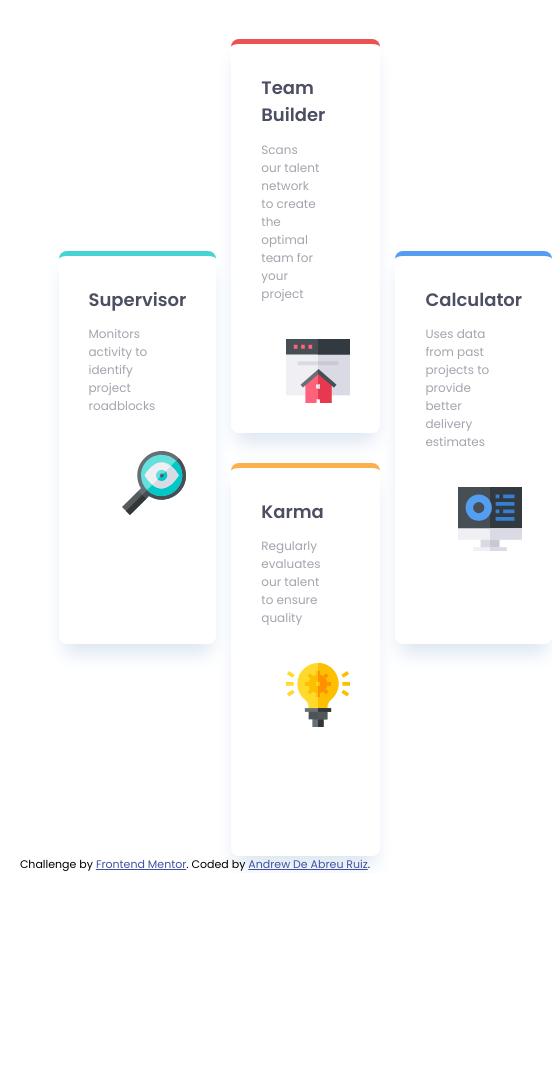
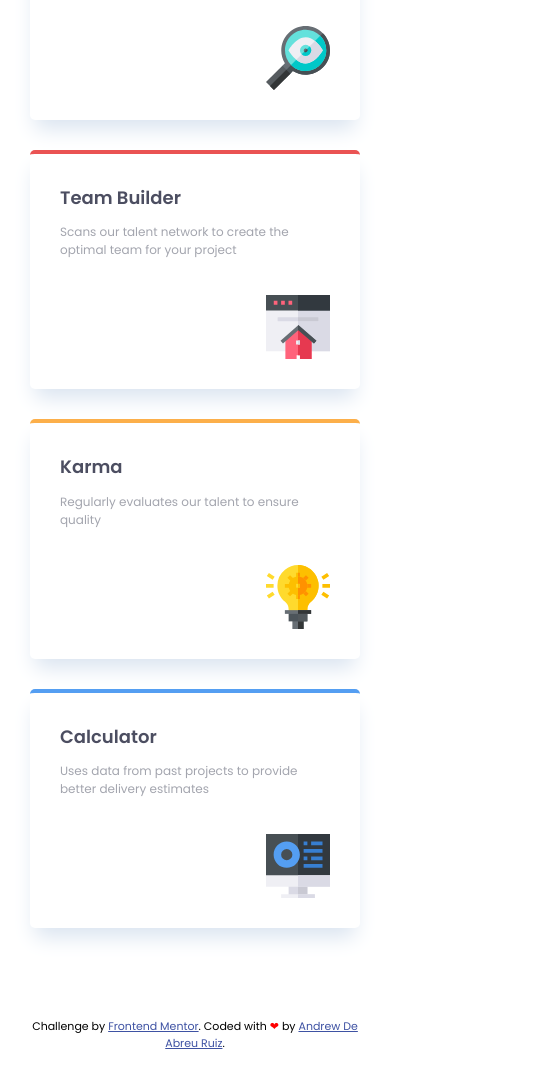
Before and after one commit to andrewabreu97/four-card-feature-section, a plain HTML site: page index.html in a window 390 px wide. Shown: the part 416-1483 px from the top of the page, 552 px wide, since content can reach past the window. Before the commit the page ends 1289 px from the top, so only its background shows below. Drawn offline with Linux system fonts and the light colour scheme.

Commit message:
Add simply responsive with media query in main.css

```diff
--- a/css/main.css
+++ b/css/main.css
@@ -25,7 +25,7 @@ body {
 
 .features-header {
     text-align: center;
-    margin: 0 auto 4.67em auto;
+    margin: 5em auto 4.67em auto;
 }
 
 .features-header .title {
@@ -53,13 +53,14 @@ body {
     grid-row-gap: 2em;
     grid-column-gap: 1em;
     justify-items: center;
+    margin-bottom: 5em;
 }
 
 .features-cards .card {
     max-width: 330px;
     background-color: hsl(0, 0%, 100%);
     padding: 2em 2em 2em 2em;
-    border-radius: 8px;
+    border-radius: 5px;
     box-shadow: 0px 14px 20px -5px rgba(218,228,240,1);
 }
 
@@ -81,30 +82,83 @@ body {
 
 .features-cards .card-cyan {
     grid-row: 2/4;
-    border-top: 5px solid hsl(180, 62%, 55%);
+    border-top: 4px solid hsl(180, 62%, 55%);
     justify-self: right;
 }
 
 .features-cards .card-red {
     grid-row: 1/3;
-    border-top: 5px solid hsl(0, 78%, 62%);
+    border-top: 4px solid hsl(0, 78%, 62%);
 }
 
 .features-cards .card-orange {
     grid-row: 3/5;
-    border-top: 5px solid hsl(34, 97%, 64%);
+    border-top: 4px solid hsl(34, 97%, 64%);
 }
 
 .features-cards .card-blue {
     grid-row: 2/4;
-    border-top: 5px solid hsl(212, 86%, 64%);
+    border-top: 4px solid hsl(212, 86%, 64%);
     justify-self: left;
 }
 
+footer{
+    padding: 1em 1em;
+}
+
 .attribution {
-    font-size: 11px; text-align: center;
+    font-size: 11px;
+    text-align: center;
 }
 
 .attribution a {
     color: hsl(228, 45%, 44%);
 }
+
+.attribution span {
+    color: red;
+}
+
+@media screen and (max-width: 700px) {
+
+    .features {
+        width: 100%;
+    }
+
+    .features-header {
+        width: 85%;
+    }
+
+    .features-header .title {
+        font-size: 1.6rem;
+    }
+
+    .features-cards {
+        display: grid;
+        grid-template-columns: 1fr;
+        grid-auto-rows: auto;
+    }
+
+    .features-cards .card-cyan {
+        grid-column: 1;
+        grid-row: 1;
+        justify-self: center;
+    }
+
+    .features-cards .card-red {
+        grid-column: 1;
+        grid-row: 2;
+    }
+
+    .features-cards .card-orange {
+        grid-column: 1;
+        grid-row: 3;
+    }
+
+    .features-cards .card-blue {
+        grid-column: 1;
+        grid-row: 4;
+        justify-self: center;
+    }
+
+}
--- a/index.html
+++ b/index.html
@@ -43,7 +43,7 @@
   <footer>
     <p class="attribution">
       Challenge by <a href="https://www.frontendmentor.io?ref=challenge" target="_blank">Frontend Mentor</a>.
-      Coded by <a href="#">Andrew De Abreu Ruiz</a>.
+      Coded with <span>&#10084;</span> by <a href="#">Andrew De Abreu Ruiz</a>.
     </p>
   </footer>
 </body>
```
